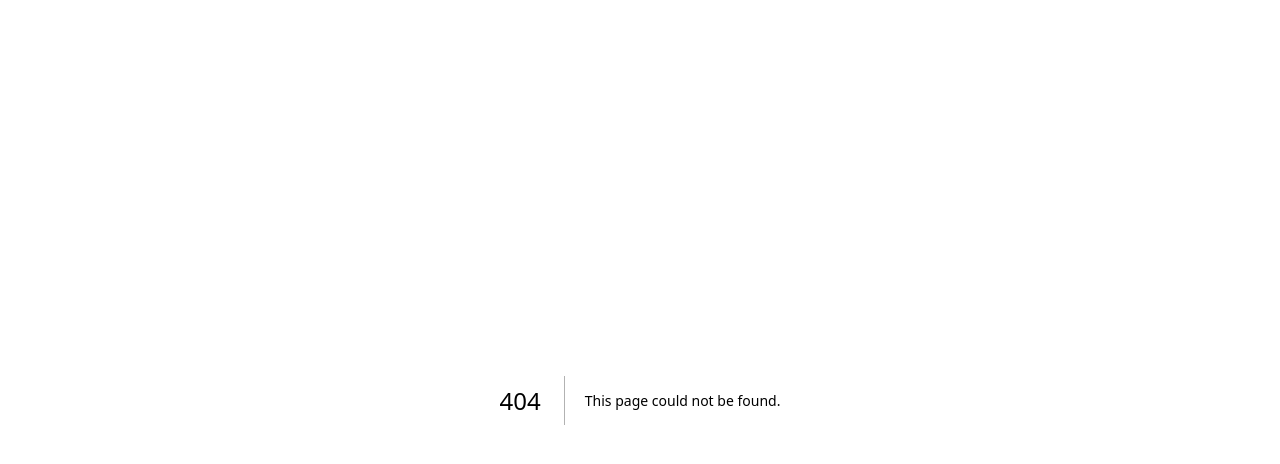
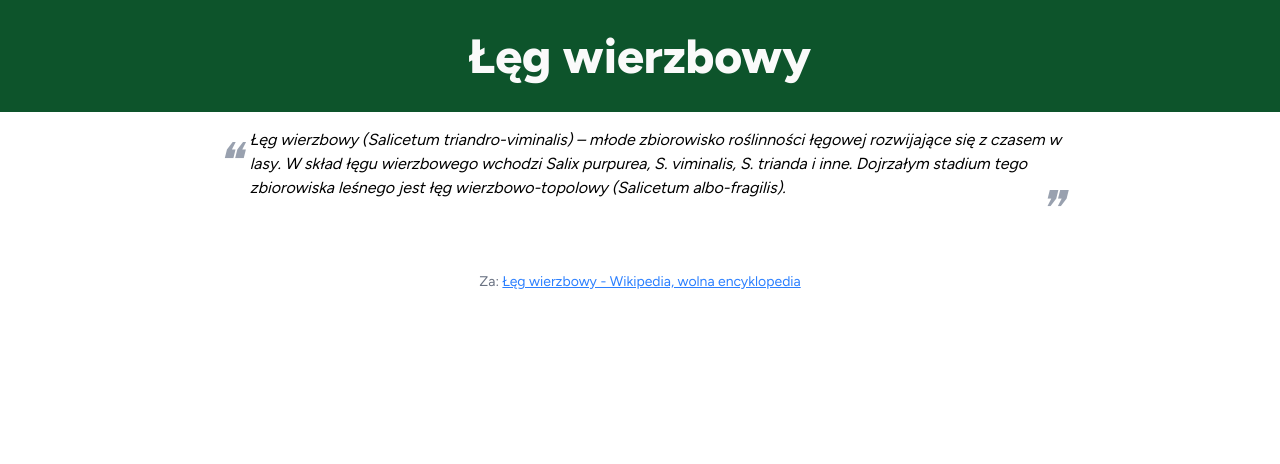
Before and after one commit to paweljw/park-bioroznorodnosci, a Next.js app: page /leg-wierzbowy in a window 1280 px wide. Before the commit this address had no page. Shown: the top 464 px of the page. Built offline with nearby package versions, Linux system fonts and the light colour scheme.

Commit message:
łęg wierzbowy

```diff
--- /dev/null
+++ b/src/app/leg-wierzbowy/page.tsx
@@ -0,0 +1,31 @@
+import type { Metadata } from "next";
+import Link from "next/link";
+import Masthead from "~/components/Masthead";
+
+export const metadata: Metadata = {
+  title: "Łęg wierzbowy",
+};
+
+export default function PodgorskiLegPage() {
+  return (
+    <div className="flex w-full flex-col">
+      <Masthead>Łęg wierzbowy</Masthead>
+      <blockquote className="relative mx-auto w-full max-w-4xl p-4 italic before:float-left before:p-2 before:text-5xl before:text-gray-400 before:content-['❝'] after:float-right after:p-2 after:text-5xl after:text-gray-400 after:content-['❞']">
+        Łęg wierzbowy (Salicetum triandro-viminalis) – młode zbiorowisko
+        roślinności łęgowej rozwijające się z czasem w lasy. W skład łęgu
+        wierzbowego wchodzi Salix purpurea, S. viminalis, S. trianda i inne.
+        Dojrzałym stadium tego zbiorowiska leśnego jest łęg wierzbowo-topolowy
+        (Salicetum albo-fragilis).
+      </blockquote>
+      <p className="mx-auto max-w-4xl p-4 text-center text-sm text-gray-500">
+        Za:{" "}
+        <Link
+          href="https://pl.wikipedia.org/wiki/%C5%81%C4%99g_wierzbowy"
+          className="text-blue-500 underline"
+        >
+          Łęg wierzbowy - Wikipedia, wolna encyklopedia
+        </Link>
+      </p>
+    </div>
+  );
+}
```
